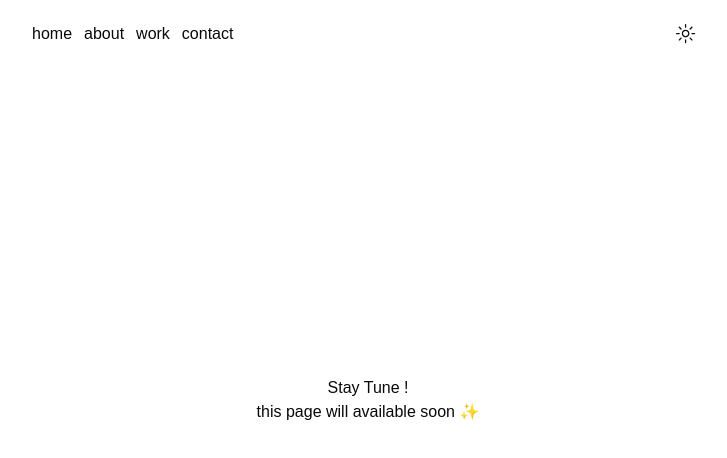
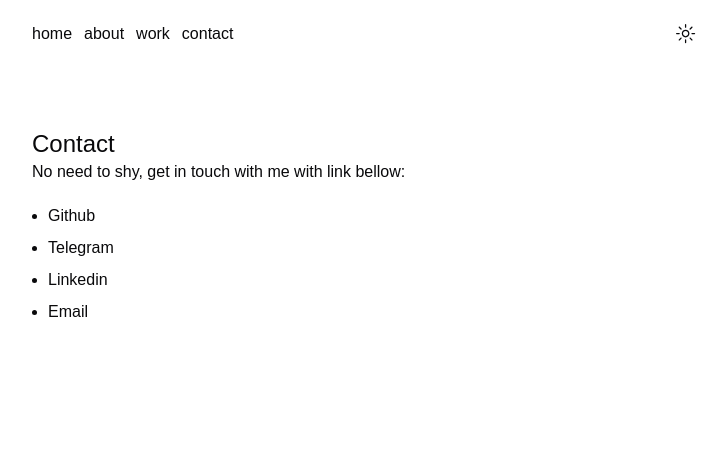
Before and after one commit to alfianvx/portofolio-website, a Next.js app: page /contact in a window 1280 px wide. Shown: the top 458 px of the page, without its empty margins (272-999 px from the left). Built offline with nearby package versions, Linux system fonts and the light colour scheme; a web font is replaced by a local one.

Commit message:
add content & links

```diff
--- a/src/app/contact/page.tsx
+++ b/src/app/contact/page.tsx
@@ -1,8 +1,34 @@
+import Link from "next/link";
+
 const Contact = () => {
   return (
-    <main className="w-full min-h-screen flex flex-col items-center justify-center">
-      <h1>Stay Tune !</h1>
-      <h1>this page will available soon ✨</h1>
+    <main className="max-w-2xl mx-auto min-h-screen py-32 px-4 md:px-0">
+      <h1 className="text-2xl font-medium">Contact</h1>
+      <p className="mb-5">
+        No need to shy, get in touch with me with link bellow:
+      </p>
+      <ul className="space-y-2 list-disc pl-4">
+        <li>
+          <Link href={""} className="hover:underline">
+            Github
+          </Link>
+        </li>
+        <li>
+          <Link href={""} className="hover:underline">
+            Telegram
+          </Link>
+        </li>
+        <li>
+          <Link href={""} className="hover:underline">
+            Linkedin
+          </Link>
+        </li>
+        <li>
+          <Link href={""} className="hover:underline">
+            Email
+          </Link>
+        </li>
+      </ul>
     </main>
   );
 };
```
